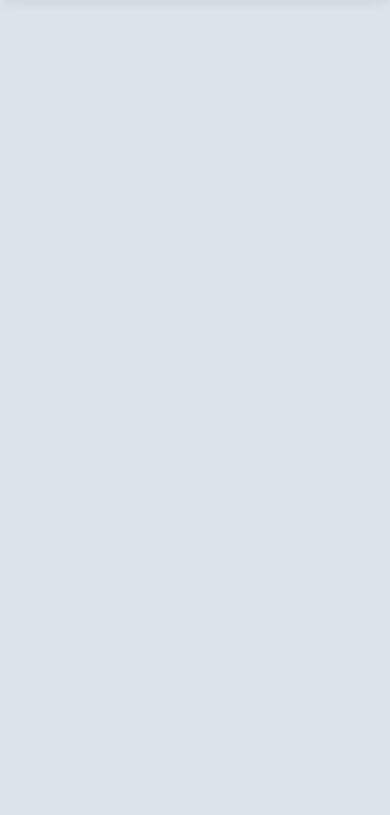
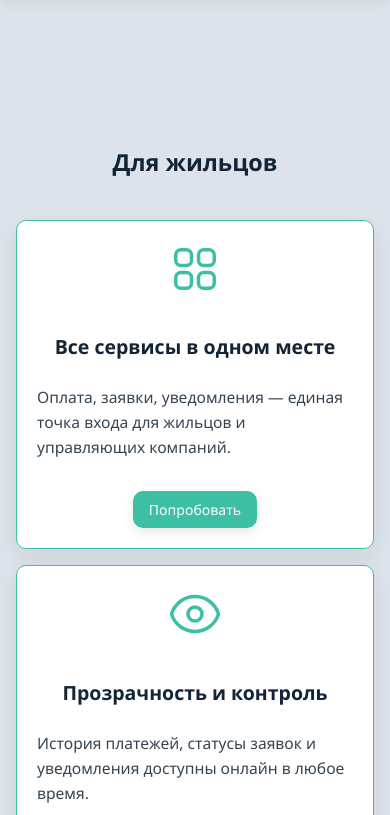
Before and after one commit to HooomyDev/Hooomy.Front, a React (Create React App) app: page / in a window 390 px wide. Shown: the part 989-1804 px from the top of the page. Before the commit the page ends 1069 px from the top, so only its background shows below. Built offline with nearby package versions, Linux system fonts and the light colour scheme.

Commit message:
Features mobile adative

```diff
--- a/src/components/FeatureCard/FeatureCard.jsx
+++ b/src/components/FeatureCard/FeatureCard.jsx
@@ -1,5 +1,6 @@
 import React from "react";
 import styles from "./FeatureCard.module.css";
+import { NavLink } from "react-router-dom";
 
 export default function FeatureCard({ icon, title, description }) {
   return (
@@ -7,7 +8,9 @@ export default function FeatureCard({ icon, title, description }) {
       <div className={styles.icon}>{icon}</div>
       <h3 className={styles.title}>{title}</h3>
       <p className={styles.description}>{description}</p>
-      <button className={styles.tryButton}>Попробовать</button>
+      <NavLink to="/register" className={styles.tryButton}>
+        Попробовать
+      </NavLink>
     </div>
   );
 }
--- a/src/components/FeatureCard/FeatureCard.module.css
+++ b/src/components/FeatureCard/FeatureCard.module.css
@@ -55,6 +55,7 @@
   font-size: var(--font-size-sm);
   cursor: pointer;
   box-shadow: 0 4px 12px rgba(0, 0, 0, 0.1);
+  text-decoration: none;
 }
 
 .card:hover .tryButton {
@@ -62,3 +63,48 @@
   transform: translateY(0);
   pointer-events: auto;
 }
+@media (max-width: 480px) and (orientation: portrait) {
+  .card {
+    width: 100%;
+    max-width: 100%;
+    padding: var(--spacing-lg);
+    margin: 0 auto;
+  }
+
+  .title {
+    font-size: clamp(1rem, 5vw, 1.25rem);
+  }
+
+  .description {
+    font-size: clamp(0.875rem, 4vw, 1rem);
+  }
+
+  .tryButton {
+    position: static; /* кнопка в потоке */
+    opacity: 1;
+    pointer-events: auto;
+    margin-top: var(--spacing-md);
+    transform: none;
+  }
+}
+
+/* 📱 Мобильный landscape / планшеты */
+@media (max-width: 1080px) and (orientation: landscape) {
+  .card {
+    width: 220px;
+    padding: var(--spacing-md);
+  }
+
+  .title {
+    font-size: clamp(1rem, 2vw, 1.125rem);
+  }
+
+  .description {
+    font-size: clamp(0.8rem, 1.5vw, 0.9rem);
+  }
+
+  .tryButton {
+    font-size: 0.75rem;
+    padding: 6px 12px;
+  }
+}
--- a/src/components/Features/Features.module.css
+++ b/src/components/Features/Features.module.css
@@ -15,3 +15,26 @@
   color: var(--font-color);
   padding-bottom: var(--spacing-xxl);
 }
+
+@media (max-width: 480px) and (orientation: portrait) {
+  .wrapper {
+    padding: var(--spacing-lg) var(--spacing-md);
+    background-color: transparent;
+  }
+
+  .heading {
+    font-size: clamp(1.25rem, 6vw, 1.75rem);
+    padding-bottom: var(--spacing-lg);
+  }
+}
+
+@media (max-width: 1080px) and (orientation: landscape) {
+  .wrapper {
+    padding: var(--spacing-xl) var(--spacing-lg);
+  }
+
+  .heading {
+    font-size: clamp(1.5rem, 4vw, 2rem);
+    padding-bottom: var(--spacing-lg);
+  }
+}
--- a/src/components/FeaturesGrid/FeaturesGrid.module.css
+++ b/src/components/FeaturesGrid/FeaturesGrid.module.css
@@ -1,10 +1,29 @@
 .grid {
   display: grid;
-  grid-auto-flow: column;
-  grid-auto-columns: minmax(300px, 1fr);
+  grid-template-columns: repeat(auto-fit, minmax(260px, 1fr));
   gap: var(--spacing-lg);
   justify-content: center;
   padding-bottom: var(--spacing-md);
   min-height: 400px;
-  width: 60%;
+  width: 100%;
+  max-width: 1200px;
+  margin: 0 auto;
 }
+
+@media (max-width: 480px) and (orientation: portrait) {
+  .grid {
+    grid-template-columns: 1fr;
+    gap: var(--spacing-md);
+    width: 100%;
+    min-height: auto;
+  }
+}
+
+@media (max-width: 1080px) and (orientation: landscape) {
+  .grid {
+    grid-template-columns: repeat(auto-fit, minmax(200px, 1fr));
+    gap: var(--spacing-md);
+    width: 90%;
+    min-height: auto;
+  }
+}
--- a/src/components/NavItem/NavItem.jsx
+++ b/src/components/NavItem/NavItem.jsx
@@ -2,10 +2,9 @@ import React from "react";
 import { NavLink } from "react-router-dom";
 import styles from "./NavItem.module.css";
 
-export default function NavItem({ to, label, isActive, type }) {
+export default function NavItem({ to, label, isActive = false }) {
   const className = `${styles.navLink} ${isActive ? styles.activeLink : ""}`;
 
-  if (type === "route") {
   return (
     <div className={styles.navItem}>
       <NavLink to={to} className={className} aria-label={label}>
@@ -14,16 +13,3 @@ export default function NavItem({ to, label, isActive, type }) {
     </div>
   );
 }
-
-  if (type === "anchor") {
-    return (
-      <div className={styles.navItem}>
-        <a href={`#${to}`} className={className} aria-label={label}>
-          {label}
-        </a>
-      </div>
-    );
-  }
-
-  return null;
-}
--- a/src/components/Navbar/Navbar.jsx
+++ b/src/components/Navbar/Navbar.jsx
@@ -1,64 +1,12 @@
 import React, { useEffect, useState } from "react";
-import { useLocation } from "react-router-dom";
 import styles from "./Navbar.module.css";
-import { navLinks } from "./navLinks";
 import DropdownNavItem from "../DropdownNavItem/DropdownNavItem";
 import NavItem from "../NavItem/NavItem";
 
 export default function Navbar() {
-  const location = useLocation();
-  const isLanding = location.pathname === "/";
-  const [activeId, setActiveId] = useState("");
-
-  useEffect(() => {
-    if (!isLanding) return;
-
-    const sections = document.querySelectorAll("section[id]");
-    const observer = new IntersectionObserver(
-      (entries) => {
-        entries.forEach((entry) => {
-          if (entry.isIntersecting) {
-            setActiveId(`#${entry.target.id}`);
-          }
-        });
-      },
-      { threshold: 0.1 }
-    );
-
-    sections.forEach((section) => observer.observe(section));
-
-    return () => {
-      observer.disconnect();
-    };
-  }, [isLanding]);
-
-  // нормализатор якорей и маршрутов
-  const normalize = (str) => str.replace(/^\/?#/, "");
-
-  const filteredLinks = navLinks.filter((link) =>
-    isLanding ? link.type === "anchor" : link.type === "route"
-  );
-
   return (
-    <div
-      className={`${styles.navbar} ${isLanding ? styles.navbarLanding : ""}`}
-    >
-      {filteredLinks.map((link) => {
-        const isActive = isLanding
-          ? normalize(activeId) === normalize(link.to)
-          : location.pathname === link.to;
-
-        return (
-          <NavItem
-            key={link.to}
-            to={link.to}
-            label={link.label}
-            isActive={isActive}
-            type={link.type}
-          />
-        );
-      })}
-      {!isLanding && <DropdownNavItem />}
+    <div className={styles.navbar}>
+      <DropdownNavItem />
     </div>
   );
 }
--- a/src/pages/LandingPage/LandingPage.jsx
+++ b/src/pages/LandingPage/LandingPage.jsx
@@ -16,8 +16,8 @@ export default function LandingPage() {
       <LandingNavbar />
       <div className={styles.pageContent}>
         <Hero id="hero" />
-        {/*<Features id="features" />
-        <ForOrganizations id="orgs" />
+        <Features id="features" />
+        {/*<ForOrganizations id="orgs" />
         <Mission id="mission" />
   <Contacts id="contacts" />*/}
       </div>
```
Lines whose indentation alone changed are shown as unchanged.
